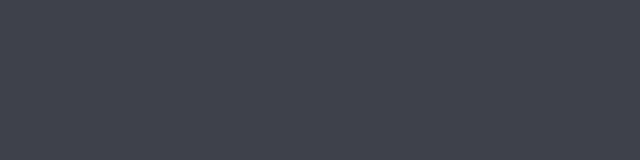
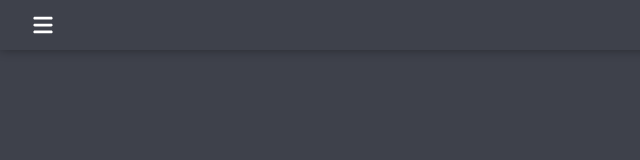
Before and after one commit to exepta/pga-com-panel, a React (Vite) app: page / in a window 1280 px wide. Shown: the top 160 px of the page, without its empty margins (0-640 px from the left). Built offline with nearby package versions, Linux system fonts and the light colour scheme.

Commit message:
feat: include main components and start development for Header.tsx

```diff
--- a/package.json
+++ b/package.json
@@ -10,6 +10,7 @@
     "preview": "vite preview"
   },
   "dependencies": {
+    "axios": "^1.7.2",
     "react": "^18.3.1",
     "react-dom": "^18.3.1",
     "react-icons": "^5.2.1",
--- a/src/App.tsx
+++ b/src/App.tsx
@@ -1,15 +1,26 @@
 import {Route, Routes} from "react-router-dom";
-import React from "react";
+import React, {createContext, useState} from "react";
 import OutletPage from "./pages/OutletPage.tsx";
 import LoadingPage from "./pages/loading-page/LoadingPage.tsx";
 import DashboardPage from "./pages/dashboard-page/DashboardPage.tsx";
 import AuthenticationPage from "./pages/authentication-page/AuthenticationPage.tsx";
 
+const ThemeContext = createContext({
+  theme: '',
+  func: () => {}
+});
+
 function App() {
 
+  const [theme, setTheme] = useState('dark');
+
+  const toggleTheme = () => {
+    setTheme((current) => current === "dark" ? "light" : "dark");
+  }
+
   return (
-    <>
-      <div className={`app-router`}>
+    <ThemeContext.Provider value={{theme: theme, func: toggleTheme}}>
+      <div className={`app-router ${theme}`}>
         <Routes>
           <Route path="/" element={
             <React.Suspense fallback={<LoadingPage />}>
@@ -21,7 +32,7 @@ function App() {
           <Route path="auth" element={<AuthenticationPage />} />
         </Routes>
       </div>
-    </>
+    </ThemeContext.Provider>
   )
 }
 
--- /dev/null
+++ b/src/components/header/Header.css
@@ -0,0 +1,60 @@
+header {
+  z-index: 99;
+  position: fixed;
+  display: flex;
+  justify-content: center;
+  align-items: center;
+  width: 100%;
+  height: 50px;
+  background-color: #3e414b;
+  box-shadow: 0 0 10px rgba(0, 0, 0, 0.35);
+}
+header .header-container {
+  width: 100%;
+  height: 100%;
+  display: flex;
+  flex-direction: row;
+}
+header .header-container .left {
+  min-width: 250px;
+  width: 25%;
+  height: 100%;
+  display: flex;
+  justify-content: left;
+  align-items: center;
+  padding: 0 25px;
+}
+header .header-container .left .side-bar-btn {
+  width: 35px;
+  height: 35px;
+  display: flex;
+  justify-content: center;
+  align-items: center;
+  border-radius: 50%;
+  transition: 0.3s all;
+}
+header .header-container .left .side-bar-btn .icon {
+  color: white;
+  font-size: 22px;
+  cursor: pointer;
+}
+header .header-container .middle {
+  min-width: 100px;
+  width: 50%;
+  height: 100%;
+  display: flex;
+  justify-content: center;
+  align-items: center;
+  padding: 0 15px;
+}
+header .header-container .right {
+  min-width: 100px;
+  width: 25%;
+  height: 100%;
+  display: flex;
+  justify-content: right;
+  align-items: center;
+  padding: 0 25px;
+}
+
+/*# sourceMappingURL=Header.css.map */
--- /dev/null
+++ b/src/components/header/Header.scss
@@ -0,0 +1,64 @@
+header {
+  z-index: 99;
+  position: fixed;
+  display: flex;
+  justify-content: center;
+  align-items: center;
+  width: 100%;
+  height: 50px;
+  background-color: #3e414b;
+  box-shadow: 0 0 10px rgba(0, 0, 0, 0.35);
+
+  .header-container {
+    width: 100%;
+    height: 100%;
+    display: flex;
+    flex-direction: row;
+
+    .left {
+      min-width: 250px;
+      width: 25%;
+      height: 100%;
+      display: flex;
+      justify-content: left;
+      align-items: center;
+      padding: 0 25px;
+
+      .side-bar-btn {
+        width: 35px;
+        height: 35px;
+        display: flex;
+        justify-content: center;
+        align-items: center;
+        border-radius: 50%;
+        transition: .3s all;
+
+        .icon {
+          color: white;
+          font-size: 22px;
+          cursor: pointer;
+        }
+      }
+    }
+
+    .middle {
+      min-width: 100px;
+      width: 50%;
+      height: 100%;
+      display: flex;
+      justify-content: center;
+      align-items: center;
+      padding: 0 15px;
+    }
+
+    .right {
+      min-width: 100px;
+      width: 25%;
+      height: 100%;
+      display: flex;
+      justify-content: right;
+      align-items: center;
+      padding: 0 25px;
+    }
+  }
+}
--- a/src/components/header/Header.tsx
+++ b/src/components/header/Header.tsx
@@ -1,7 +1,27 @@
+import { FaBars } from "react-icons/fa6";
+
+import "./Header.css"
+
 const Header = () => {
     return (
         <>
-            <header></header>
+            <header>
+                <div className={`header-container`}>
+                    <div className={`left`}>
+                        <div className={`side-bar-btn`}>
+                            <FaBars className={`icon`}/>
+                        </div>
+                    </div>
+
+                    <div className={`middle`}>
+
+                    </div>
+
+                    <div className={`right`}>
+
+                    </div>
+                </div>
+            </header>
         </>
     )
 }
```
Also changed, not shown: 1 other file (tests, documents, lock files or other folders).
